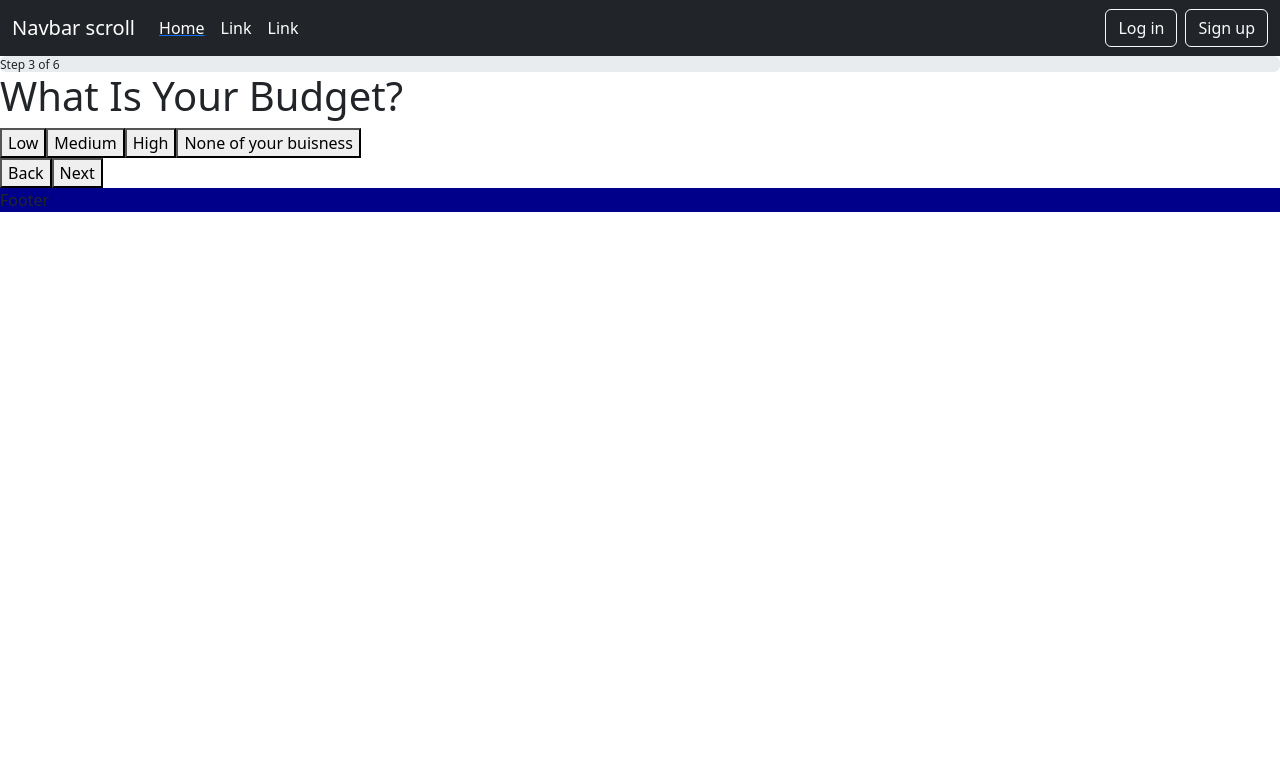
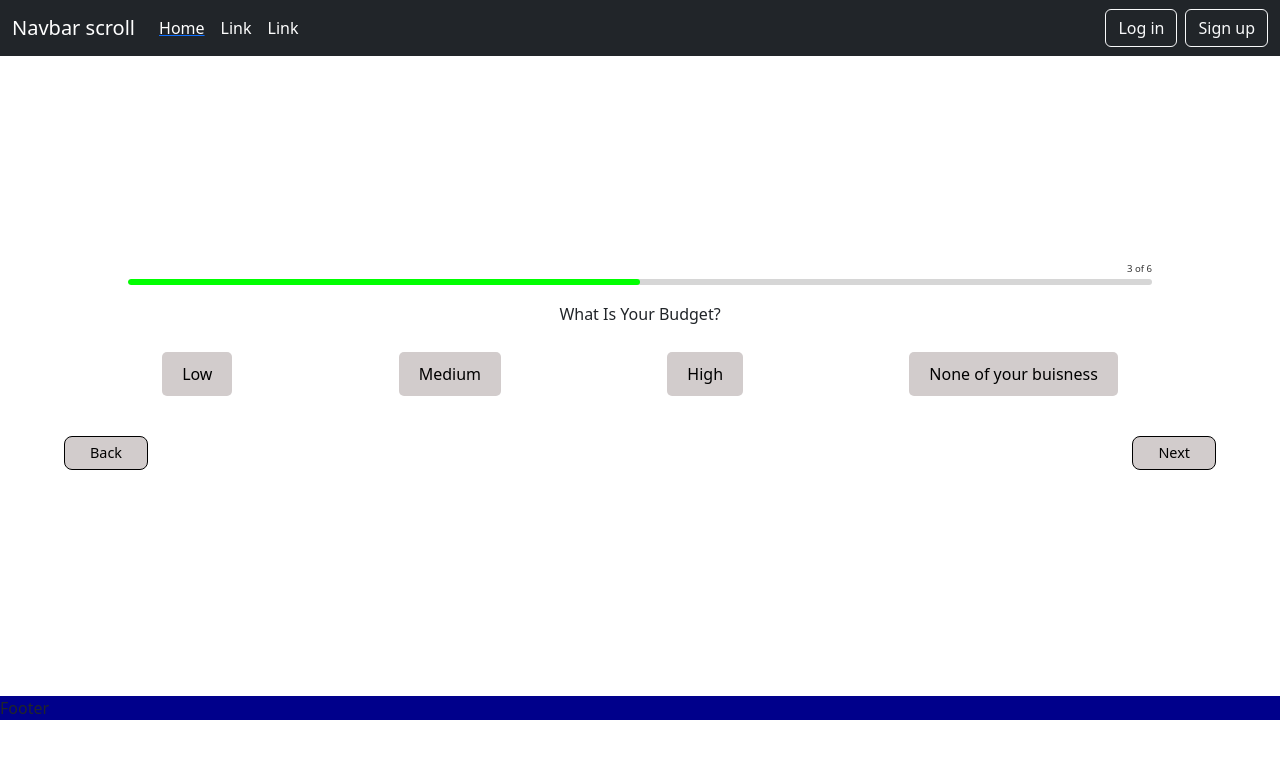
Before and after one commit to McTeaCup/TravelGenie, a React (Vite) app in the folder chaschallengegrp5.client/: page /budget in a window 1280 px wide. Shown: the top 758 px of the page. Built offline with nearby package versions, Linux system fonts and the light colour scheme.

Commit message:
Förbättrat stylingen och lagt till styling till budget page

```diff
--- a/chaschallengegrp5.client/src/components/button.jsx
+++ b/chaschallengegrp5.client/src/components/button.jsx
@@ -1,4 +1,5 @@
 import React, { useState } from 'react';
+import style from '../style.module.css'
 
 const useSelection = (initialState = null) => {
     const [selected, setSelected] = useState(initialState);
@@ -11,7 +12,7 @@ const useSelection = (initialState = null) => {
 };
 
 const Toggle = ({ value, selected, handleSel, handleChoice }) => {
-    const buttonStyle = selected ? { backgroundColor: 'lightgray', color: 'black', border: 'solid 1px black' } : {};
+    const buttonStyle = selected ? { border: 'solid 1px black' } : {};
 
     const handleClick = () => {
         handleSel(value);
@@ -20,7 +21,7 @@ const Toggle = ({ value, selected, handleSel, handleChoice }) => {
 
     return (
         //Bootstrap knapp borde kanske ändra
-        <button type="button" className="" style={buttonStyle} onClick={handleClick}>{value} </button>
+        <button type="button" className={style.formButton} style={buttonStyle} onClick={handleClick}>{value} </button>
     )
 }
 export { useSelection, Toggle };
--- a/chaschallengegrp5.client/src/pages/0landing.jsx
+++ b/chaschallengegrp5.client/src/pages/0landing.jsx
@@ -12,8 +12,8 @@ function Landing() {
             <h1 className={style.formTitle}>Welcome!</h1>
             <h4 className={style.formText}>Do you want to scroll through diffrent options and make your own activity plan or do you want an AI inspired plan?</h4>
             <div className={style.btnContainer}>
-                <Link to={'/destination'}><button className={style.formButton} onClick={() => setAiHelp(false)}>I want to decide for myself</button></Link>
-                <Link to={'/destination'}><button className={style.formButton} onClick={() => setAiHelp(true)}>AI generate for me!</button></Link>
+                <Link to={'/destination'}><button className={style.landButton} onClick={() => setAiHelp(false)}>I want to decide for myself</button></Link>
+                <Link to={'/destination'}><button className={style.landButton} onClick={() => setAiHelp(true)}>AI generate for me!</button></Link>
             </div>
 
 
--- a/chaschallengegrp5.client/src/pages/2party.jsx
+++ b/chaschallengegrp5.client/src/pages/2party.jsx
@@ -24,7 +24,7 @@ const Party = () => {
             </div>
 
             <h2 className={style.formText}>Who do you plan on traveling with on your next adventure?</h2>
-            <div className={style.partyContainer}>
+            <div className={style.formContainer}>
                 {['Alone', 'Couple', 'Family', 'Friends'].map(choice => (
                     <Toggle
                         key={choice}
@@ -37,8 +37,8 @@ const Party = () => {
             </div>
 
             <div className={style.btnContainer}>
-                <div><Link to="/destination"><button>Back</button></Link></div>
-                <div><Link to="/budget"><button type="submit">Submit</button></Link></div>
+                <div><Link to="/destination"><button className={style.desButton}>Back</button></Link></div>
+                <div><Link to="/budget"><button className={style.desButton} type="submit">Submit</button></Link></div>
             </div>
         </div>
     )
--- a/chaschallengegrp5.client/src/pages/3budget.jsx
+++ b/chaschallengegrp5.client/src/pages/3budget.jsx
@@ -1,6 +1,7 @@
 import React from 'react';
 import { Link } from 'react-router-dom';
 import { useAnswers } from '../components/AnswerContext';
+import style from '../style.module.css';
 
 import { useSelection, Toggle } from '../components/button';
 function Budget() {
@@ -14,12 +15,15 @@ function Budget() {
     const [selectedOption, handleSel] = useSelection();
 
     return (
-        <div><div className='progress'>
-            <p>Step 3 of 6</p>
-            <div className='line' />
-        </div>
-            <h1>What Is Your Budget?</h1>
-            <div className='btnContainer'>
+        <div className={style.boxier}>
+            <div className={style.progressContainer}>
+                <p className={style.progressText}>3 of 6</p>
+                <div className={style.progress}>
+                    <div className={style.line3} />
+                </div>
+            </div>
+            <h1 className={style.formText}>What Is Your Budget?</h1>
+            <div className={style.formContainer}>
                 {['Low', 'Medium', 'High', 'None of your buisness'].map(choice => (
                     <Toggle
                         key={choice}
@@ -30,9 +34,9 @@ function Budget() {
                     />
                 ))}
             </div>
-            <div>
-                <Link to="/party"><button type="button">Back</button></Link>
-                <Link to="/activites"><button type="button">Next</button></Link>
+            <div className={style.btnContainer}>
+                <Link to="/party"><button className={style.desButton} type="button">Back</button></Link>
+                <Link to="/activites"><button className={style.desButton} type="button">Next</button></Link>
             </div>
         </div>
     );
--- a/chaschallengegrp5.client/src/style.module.css
+++ b/chaschallengegrp5.client/src/style.module.css
@@ -34,13 +34,6 @@
     font-size: 1rem;
 }
 
-.formButton {
-    background-color: lightgrey;
-    padding: 10px;
-    border-radius: 5px;
-    font-size: 0.7rem;
-    border: solid 1px black;
-}
 
 .footer {
     background-color: darkblue;
@@ -83,6 +76,13 @@
     border-radius: 5px;
 }
 
+.line3 {
+    height: 100%;
+    width: 50%;
+    background-color: #00FF00;
+    border-radius: 5px;
+}
+
 .inputs {
     display: flex;
     flex-direction: column;
@@ -109,19 +109,46 @@ input[type="date"] {
     width: 90%;
 }
 
-.partyContainer {
+.formContainer {
     display: flex;
-    justify-content: space-evenly;
-    width: 100%;
-    padding: 10px 0;
+    flex-direction: row;
+    flex-wrap: wrap;
+    justify-content: space-around;
+    padding: 20px;
+    gap: 10px;
+    /* background-color: #f5f5f5; */
+    border-radius: 15px;
+    /* box-shadow: 0 4px 8px rgba(0, 0, 0, 0.1); */
+    margin: 0 auto;
+    width: 90%;
 }
 
 .desButton {
-    background-color: lightgrey;
-    padding: 10px;
-    padding-left: 30px;
-    padding-right: 30px;
+    background-color: #d2cccc;
+    padding: 5px;
+    padding-left: 25px;
+    padding-right: 25px;
     border-radius: 8px;
     font-size: 0.9rem;
     border: solid 1px black;
 }
+
+.landButton {
+    background-color: #d2cccc;
+    padding: 10px;
+    border-radius: 5px;
+    font-size: 0.7rem;
+    border: solid 1px black;
+}
+
+.formButton {
+    padding: 10px 20px;
+    font-size: 16px;
+    color: #fff;
+    background-color: #d2cccc;
+    color: black;
+    border: none;
+    border-radius: 5px;
+    cursor: pointer;
+    transition: background-color 0.3s ease;
+}
```
